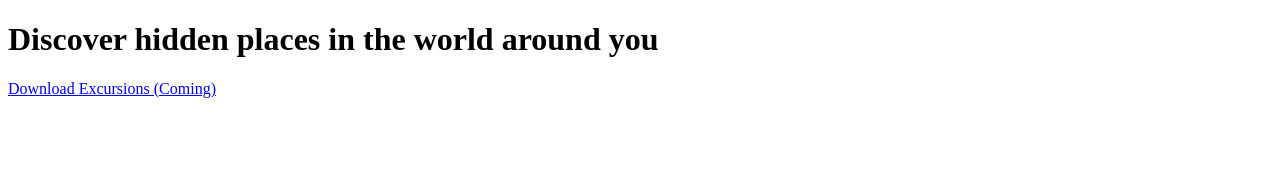
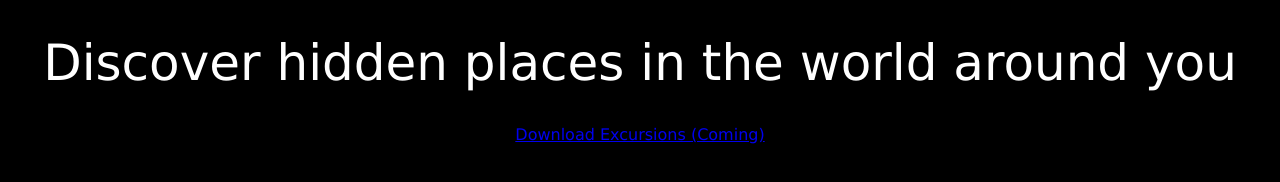
Before and after one commit to Lenka-88/Excursion, a plain HTML site: page index.html in a window 1280 px wide. Drawn offline with Linux system fonts and the light colour scheme.

Commit message:
added style

```diff
--- a/index.html
+++ b/index.html
@@ -1,17 +1,15 @@
 <!DOCTYPE html>
 <html lang="en">
   <head>
-        <meta charset="UTF-8">
-        <meta name="viewport" content="width=device-width", initial-scale="1.0">
-        <meta http-equiv="X-UA-compatible" content="ie=edge">
+    <meta charset="UTF-8" />
+    <meta name="viewport" content="width=device-width" , initial-scale="1.0" />
+    <meta http-equiv="X-UA-compatible" content="ie=edge" />
     <title>Excursion</title>
-        <link rel="stylesheet" type="text/css" href="resources/css/style.css">
+    <link rel="stylesheet" type="text/css" href="resources/css/style.css" />
   </head>
 
   <body>
-<h1>Discover hidden places in the world around you</h1>
+    <h1 class="header--main">Discover hidden places in the world around you</h1>
     <p><a href="#">Download Excursions (Coming)</a></p>
-
-
   </body>
 </html>
--- a/resources/css/style.css
+++ b/resources/css/style.css
@@ -0,0 +1,11 @@
+body {
+  background-color: #000;
+  text-align: center;
+  font-family: Verdana, geneva, Tahoma, sans-serif;
+}
+
+.header--main {
+  font-weight: normal;
+  font-size: 50px;
+  color: #fff;
+}
```
Lines whose indentation alone changed are shown as unchanged.
